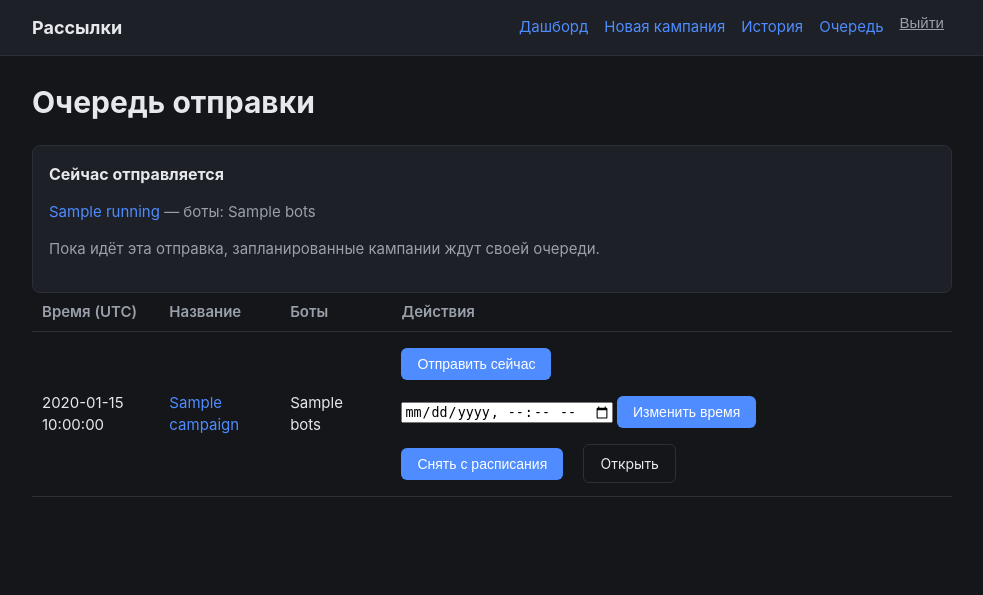
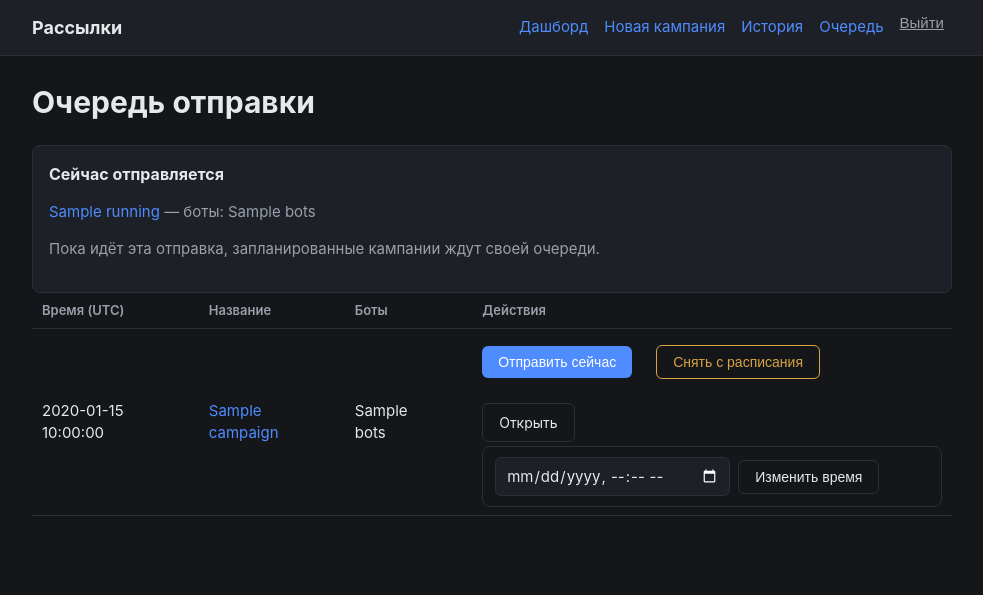
Before and after one commit to Lightwell-bg/sendusers, a FastAPI app: template app/templates/queue.html in a window 1280 px wide. Shown: the top 595 px of the page, without its empty margins (148-1131 px from the left). Run offline with FastAPI, Linux system fonts and the light colour scheme; the template is opened without the code that fills it: most values are stand-ins (such as "Sample title", 1, 10 or a date in 2020); parts of the project's set-up code (start-up, migrations or seed data) failed here and were passed over.

Commit message:
UI: иерархия кнопок, тёмный date-picker, различимые бейджи статусов
Раньше все кнопки действий (отправить/запланировать/тест/отмена)
были одного синего цвета в одну строку — непонятно, что главное.
Теперь: одно яркое основное действие, второстепенные — обводкой,
осторожные (снять с расписания) — жёлтой обводкой, опасные
(отмена) — красной; действия сгруппированы, а не свалены в ряд.

Нативный datetime-local получил color-scheme: dark, чтобы не
торчать светлым виджетом на тёмной теме.

scheduled/dry_running и running/paused раньше делили один и тот же
цвет бейджа — теперь у каждого статуса свой (purple/amber).

Заодно: 64.23.190.210 вместо плейсхолдера <VPS> в README_broadcast.md;
короткие заголовки таблицы счётчиков получателей с полным текстом
в title-подсказке.

Co-Authored-By: Claude Sonnet 5 <noreply@anthropic.com>

```diff
--- a/app/main.py
+++ b/app/main.py
@@ -71,9 +71,9 @@ STATUS_CLASS = {
     "draft": "badge-grey",
     "dry_running": "badge-blue",
     "ready": "badge-teal",
-    "scheduled": "badge-blue",
+    "scheduled": "badge-purple",
     "running": "badge-orange",
-    "paused": "badge-orange",
+    "paused": "badge-amber",
     "done": "badge-green",
     "failed": "badge-red",
     "cancelled": "badge-red",
@@ -86,12 +86,23 @@ RECIPIENT_STATUS_LABELS = {
     "blocked": "Заблокировал бота",
     "error": "Ошибка",
 }
+# Короткие варианты — только для узких заголовков таблицы счётчиков; полный
+# текст остаётся во всплывающей подсказке (title), см. recipient_status_label.
+RECIPIENT_STATUS_SHORT = {
+    "pending": "В очереди",
+    "sending": "Отправляется",
+    "sent": "Отправлено",
+    "skipped_member": "Пропущен",
+    "blocked": "Заблокировал",
+    "error": "Ошибка",
+}
 POLLING_STATUSES = ("dry_running", "scheduled", "running")
 
 templates = Jinja2Templates(directory=str(BASE_DIR / "templates"))
 templates.env.globals["status_label"] = lambda s: STATUS_LABELS.get(s, s)
 templates.env.globals["status_class"] = lambda s: STATUS_CLASS.get(s, "badge-grey")
 templates.env.globals["recipient_status_label"] = lambda s: RECIPIENT_STATUS_LABELS.get(s, s)
+templates.env.globals["recipient_status_short"] = lambda s: RECIPIENT_STATUS_SHORT.get(s, s)
 templates.env.globals["recipient_statuses"] = list(RECIPIENT_STATUS_LABELS.keys())
 templates.env.globals["bot_labels"] = settings.bot_labels
 
--- a/app/static/style.css
+++ b/app/static/style.css
@@ -7,7 +7,9 @@
   --fg-muted: #9aa0aa;
   --border: #2b2f37;
   --accent: #4f8cff;
+  --caution: #d9a441;
   --danger: #e5533d;
+  color-scheme: dark; /* нативные виджеты (datetime-picker и т.п.) сразу в тёмной теме */
 }
 
 * { box-sizing: border-box; }
@@ -82,7 +84,12 @@ h1 { margin-top: 0; }
   padding: 8px 10px;
   text-align: left;
 }
-.data-table th { color: var(--fg-muted); font-weight: 600; }
+.data-table th {
+  color: var(--fg-muted);
+  font-weight: 600;
+  font-size: 13px;
+  cursor: default;
+}
 
 .badge {
   display: inline-block;
@@ -95,7 +102,9 @@ h1 { margin-top: 0; }
 .badge-grey   { background: #9aa0aa; }
 .badge-blue   { background: #4f8cff; color: #fff; }
 .badge-teal   { background: #2bb3a3; color: #fff; }
+.badge-purple { background: #8b7cf6; color: #fff; }
 .badge-orange { background: #e08a2c; }
+.badge-amber  { background: #d9a441; }
 .badge-green  { background: #3fb765; }
 .badge-red    { background: #e5533d; color: #fff; }
 
@@ -128,7 +137,8 @@ h1 { margin-top: 0; }
 
 .form { display: flex; flex-direction: column; gap: 8px; max-width: 560px; }
 .form label { font-weight: 600; margin-top: 8px; }
-.form input[type=text], .form textarea, .form select, input[type=password] {
+.form input[type=text], .form textarea, .form select, input[type=password],
+input[type=datetime-local] {
   background: var(--bg-card);
   border: 1px solid var(--border);
   color: var(--fg);
@@ -137,6 +147,7 @@ h1 { margin-top: 0; }
   font-family: inherit;
   font-size: inherit;
 }
+input[type=datetime-local] { margin-right: 8px; }
 fieldset { border: 1px solid var(--border); border-radius: 6px; padding: 10px 14px; }
 .checkbox-label { display: block; margin: 4px 0; font-weight: normal; }
 .hint { color: var(--fg-muted); font-size: 13px; margin: 4px 0 0; }
@@ -154,6 +165,18 @@ button, .button-secondary {
   margin-right: 8px;
 }
 .button-secondary { background: transparent; border: 1px solid var(--border); color: var(--fg); }
+/* Осторожное/опасное действие — обводка своим цветом, не заливка, чтобы
+   не спорить взглядом с основной кнопкой (см. .action-group). */
+.button-caution {
+  background: transparent;
+  border: 1px solid var(--caution);
+  color: var(--caution);
+}
+.button-danger {
+  background: transparent;
+  border: 1px solid var(--danger);
+  color: var(--danger);
+}
 .link-button {
   background: none;
   border: none;
@@ -187,7 +210,27 @@ button, .button-secondary {
 .editor-toolbar.disabled { opacity: 0.4; }
 .editor-toolbar button:disabled { cursor: not-allowed; }
 
-.actions { display: flex; flex-wrap: wrap; gap: 8px; align-items: center; }
+.actions { display: flex; flex-direction: column; align-items: flex-start; gap: 4px; }
+/* Группа однородных по смыслу действий (например «отправить сейчас» отдельно
+   от «подготовить») — раз действий на карточке кампании обычно несколько
+   разного веса, группировка вместо одного ряда даёт глазу за что зацепиться. */
+.action-group { display: flex; flex-wrap: wrap; gap: 8px; align-items: center; }
+.action-group + .action-group { margin-top: 4px; }
+/* Планирование времени — своя рамка, чтобы дата/время не смотрелись
+   случайно воткнутыми между кнопками. */
+.schedule-box {
+  display: flex;
+  flex-wrap: wrap;
+  align-items: center;
+  gap: 8px;
+  border: 1px solid var(--border);
+  border-radius: 8px;
+  padding: 10px 12px;
+  margin-top: 4px;
+}
+.schedule-box .schedule-label { color: var(--fg-muted); font-size: 13px; white-space: nowrap; }
+.schedule-box input[type=datetime-local] { margin-right: 0; }
+.schedule-box button { margin: 0; }
 .pagination { display: flex; gap: 12px; align-items: center; margin-bottom: 20px; }
 
 .login-page {
--- a/app/templates/_status.html
+++ b/app/templates/_status.html
@@ -7,7 +7,7 @@
     <thead>
       <tr>
         <th>Бот</th>
-        {% for st in recipient_statuses %}<th>{{ recipient_status_label(st) }}</th>{% endfor %}
+        {% for st in recipient_statuses %}<th title="{{ recipient_status_label(st) }}">{{ recipient_status_short(st) }}</th>{% endfor %}
       </tr>
     </thead>
     <tbody>
--- a/app/templates/queue.html
+++ b/app/templates/queue.html
@@ -45,21 +45,23 @@
               {% endif %}
             </td>
             <td>
-              <form method="post" action="/campaigns/{{ c.id }}/send" class="inline-form">
-                <input type="hidden" name="csrf" value="{{ csrf }}">
-                <button type="submit">Отправить сейчас</button>
-              </form>
-              <form method="post" action="/campaigns/{{ c.id }}/schedule" class="inline-form" data-schedule-form>
+              <div class="action-group">
+                <form method="post" action="/campaigns/{{ c.id }}/send" class="inline-form">
+                  <input type="hidden" name="csrf" value="{{ csrf }}">
+                  <button type="submit">Отправить сейчас</button>
+                </form>
+                <form method="post" action="/campaigns/{{ c.id }}/unschedule" class="inline-form">
+                  <input type="hidden" name="csrf" value="{{ csrf }}">
+                  <button type="submit" class="button-caution">Снять с расписания</button>
+                </form>
+                <a class="button-secondary" href="/campaigns/{{ c.id }}">Открыть</a>
+              </div>
+              <form method="post" action="/campaigns/{{ c.id }}/schedule" class="schedule-box" data-schedule-form>
                 <input type="hidden" name="csrf" value="{{ csrf }}">
                 <input type="hidden" name="scheduled_at" data-utc-datetime>
                 <input type="datetime-local" data-local-datetime required>
-                <button type="submit">Изменить время</button>
+                <button type="submit" class="button-secondary">Изменить время</button>
               </form>
-              <form method="post" action="/campaigns/{{ c.id }}/unschedule" class="inline-form">
-                <input type="hidden" name="csrf" value="{{ csrf }}">
-                <button type="submit">Снять с расписания</button>
-              </form>
-              <a class="button-secondary" href="/campaigns/{{ c.id }}">Открыть</a>
             </td>
           </tr>
         {% endfor %}
```
Also changed, not shown: app/templates/campaign_detail.html (+35 -13 lines), README_broadcast.md.
